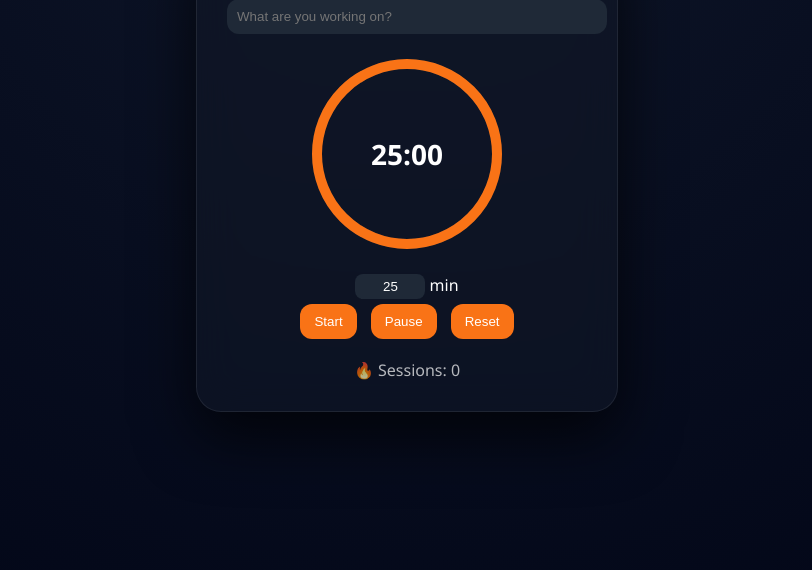
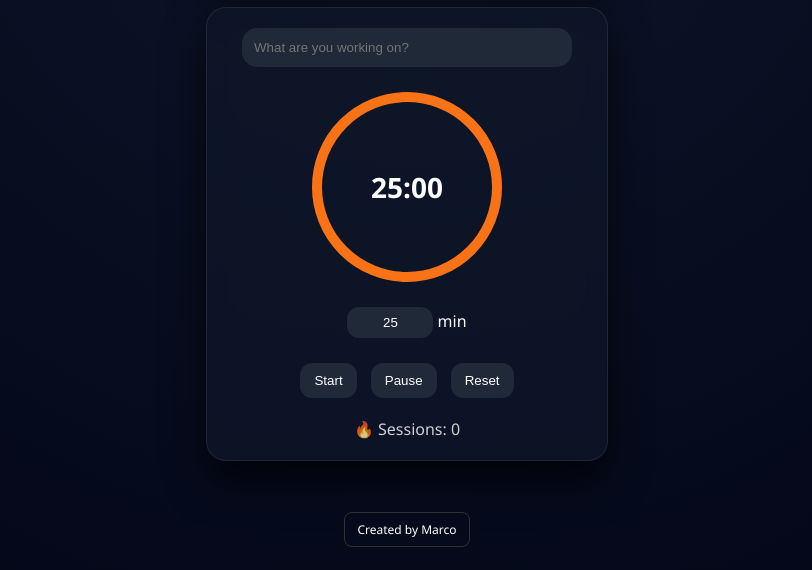
Before and after one commit to kambarovv/Tomato_Timer, a plain HTML site: page index.html in a window 1280 px wide. Shown: the part 230-800 px from the top of the page, without its empty margins (233-1045 px from the left). Drawn offline with Linux system fonts and the light colour scheme.

Commit message:
fix: updated and fixed the design

```diff
--- a/css/style.css
+++ b/css/style.css
@@ -1,48 +1,67 @@
 body {
   margin: 0;
-  font-family: 'Segoe UI', sans-serif;
+  font-family: "Segoe UI", sans-serif;
   background: radial-gradient(circle at top, #0f172a, #020617);
   color: white;
+  display: grid;
+  justify-content: center;
+  align-items: center;
+  min-height: 100vh;
+}
+
+input[type="number"]::-webkit-inner-spin-button,
+input[type="number"]::-webkit-outer-spin-button {
+  -webkit-appearance: none;
+  margin: 0;
+}
+input[type="number"] {
+  -moz-appearance: textfield;
+}
+
+.container {
+  width: 100%;
   display: flex;
   justify-content: center;
   align-items: center;
-  height: 100vh;
 }
 
-/* MAIN CARD */
-.card {
+.boxes {
+  display: flex;
+  flex-direction: column;
+  align-items: center;
+}
+
+.box {
+  margin: 10px 0;
   width: 360px;
-  padding: 30px;
-  border-radius: 25px;
-  background: rgba(17,24,39,0.6);
-  backdrop-filter: blur(20px);
-  border: 1px solid rgba(255,255,255,0.08);
-  box-shadow: 0 25px 60px rgba(0,0,0,0.7);
+  padding: 20px;
+  border-radius: 20px;
+  background: rgba(15, 23, 42, 0.7);
+  backdrop-filter: blur(12px);
+  border: 1px solid rgba(255, 255, 255, 0.08);
+  box-shadow: 0 20px 40px rgba(0, 0, 0, 0.7);
   text-align: center;
 }
 
-/* TITLE */
-.title {
-  font-size: 18px;
+.head_box {
+  margin-bottom: 20px;
+}
+
+.head_day {
+  margin-top: 10px;
   opacity: 0.7;
 }
 
-/* TASK INPUT */
-.task {
-  margin: 15px 0;
-}
-
 .task input {
-  width: 100%;
-  padding: 10px;
-  border-radius: 12px;
+  width: 85%;
+  padding: 12px;
+  border-radius: 15px;
   border: none;
   background: #1f2937;
   color: white;
   outline: none;
 }
 
-/* CIRCLE TIMER */
 .circle {
   position: relative;
   width: 200px;
@@ -69,7 +88,6 @@ circle {
   transition: stroke-dashoffset 1s linear;
 }
 
-/* TIME TEXT */
 .time {
   position: absolute;
   top: 50%;
@@ -79,29 +97,58 @@ circle {
   font-weight: bold;
 }
 
-/* CONTROLS */
+.custom {
+  margin-bottom: 20px;
+}
+
+.custom input {
+  width: 70px;
+  padding: 8px;
+  border-radius: 12px;
+  border: none;
+  text-align: center;
+  background: #1f2937;
+  color: white;
+  outline: none;
+}
+
 .controls button {
   margin: 5px;
   padding: 10px 14px;
   border-radius: 12px;
   border: none;
-  background: #f97316;
+  background: #1f2937;
   color: white;
   cursor: pointer;
+  transition: 0.2s;
 }
 
-/* CUSTOM TIME */
-.custom input {
-  width: 60px;
-  padding: 5px;
-  border-radius: 8px;
-  border: none;
-  text-align: center;
-  background: #1f2937;
-  color: white;
+.controls button:hover {
+  transform: scale(1.05);
+  background: #f97316;
 }
 
 .sessions {
   margin-top: 15px;
-  opacity: 0.7;
+  opacity: 0.8;
 }
+
+footer {
+  text-align: center;
+  padding: 15px;
+}
+
+footer a {
+  color: white;
+  font-size: 12px;
+  padding: 8px 12px;
+  border: 1px solid #333;
+  border-radius: 8px;
+  text-decoration: none;
+}
+
+@media (max-width: 600px) {
+  .box {
+    width: 90%;
+  }
+}
--- a/index.html
+++ b/index.html
@@ -1,53 +1,58 @@
-<!DOCTYPE html>
+<!doctype html>
 <html lang="en">
   <head>
     <meta charset="UTF-8" />
-<meta name="viewport" content="width=device-width, initial-scale=1.0"/>
+    <meta name="viewport" content="width=device-width, initial-scale=1.0" />
     <title>Focus OS</title>
-<link rel="stylesheet" href="./css/style.css">
-
+    <link rel="stylesheet" href="./css/style.css" />
   </head>
 
   <body>
-
-<div class="card">
-
-  <div class="title">🍅 Focus OS</div>
-
-  <!-- Task -->
-  <div class="task">
-    <input id="taskInput" placeholder="What are you working on?"/>
+    <div class="container">
+      <div class="boxes">
+        <div class="box head_box">
+          <header>
+            <h2>🍅 Tomato Timer</h2>
+            <h4>Focus on your habits</h4>
+            <div class="head_day" id="currentDay"></div>
+          </header>
         </div>
 
-  <!-- Timer -->
+        <div class="box">
+          <div class="task">
+            <input id="taskInput" placeholder="What are you working on?" />
+          </div>
+
           <div class="circle">
             <svg width="200" height="200">
-      <circle class="bg" cx="100" cy="100" r="90"/>
-      <circle class="progress" id="progress" cx="100" cy="100" r="90"/>
+              <circle class="bg" cx="100" cy="100" r="90" />
+              <circle class="progress" id="progress" cx="100" cy="100" r="90" />
             </svg>
             <div class="time" id="time">25:00</div>
           </div>
 
-  <!-- Custom Time -->
           <div class="custom">
-    <input id="minutes" value="25"> min
+            <input id="minutes" type="number" value="25" min="1" />
+            <span>min</span>
           </div>
 
-  <!-- Controls -->
           <div class="controls">
             <button onclick="start()">Start</button>
             <button onclick="pause()">Pause</button>
             <button onclick="reset()">Reset</button>
           </div>
 
-  <!-- Sessions -->
-  <div class="sessions">
-    🔥 Sessions: <span id="sessions">0</span>
+          <div class="sessions">🔥 Sessions: <span id="sessions">0</span></div>
+        </div>
+      </div>
     </div>
 
-</div>
+    <footer>
+      <a href="https://github.com/kambarovv" target="_blank">
+        Created by Marco
+      </a>
+    </footer>
 
     <script src="./js/script.js"></script>
-
   </body>
 </html>
--- a/js/script.js
+++ b/js/script.js
@@ -5,36 +5,56 @@ let sessions = 0;
 
 const progress = document.getElementById("progress");
 const timeEl = document.getElementById("time");
+const input = document.getElementById("minutes");
 
 const radius = 90;
 const circumference = 2 * Math.PI * radius;
 
 progress.style.strokeDasharray = circumference;
 
+
+function formatTime(seconds) {
+  const h = Math.floor(seconds / 3600);
+  const m = Math.floor((seconds % 3600) / 60);
+  const s = seconds % 60;
+
+  if (h > 0) {
+    return `${h}:${m.toString().padStart(2, "0")}:${s.toString().padStart(2, "0")}`;
+  }
+
+  return `${m}:${s.toString().padStart(2, "0")}`;
+}
+
 function update() {
-  let m = Math.floor(time / 60);
-  let s = time % 60;
-  timeEl.textContent = `${m}:${s.toString().padStart(2,"0")}`;
+  timeEl.textContent = formatTime(time);
 
   let percent = time / total;
   progress.style.strokeDashoffset = circumference * (1 - percent);
 }
 
+function getMinutes() {
+  let minutes = parseInt(input.value);
+  return isNaN(minutes) || minutes <= 0 ? 25 : minutes;
+}
+
 function start() {
   if (interval) return;
 
-  total = document.getElementById("minutes").value * 60;
+  total = getMinutes() * 60;
   if (time > total) time = total;
 
   interval = setInterval(() => {
     if (time <= 0) {
       clearInterval(interval);
       interval = null;
+
       sessions++;
       document.getElementById("sessions").textContent = sessions;
-      alert("Session Complete 🔥");
+
+      timeEl.textContent = "Done!";
       return;
     }
+
     time--;
     update();
   }, 1000);
@@ -48,9 +68,52 @@ function pause() {
 function reset() {
   clearInterval(interval);
   interval = null;
-  time = document.getElementById("minutes").value * 60;
+
+  time = getMinutes() * 60;
   total = time;
+
   update();
 }
 
+
+input.addEventListener("keydown", (e) => {
+  if (e.key === "ArrowUp") {
+    e.preventDefault();
+    input.value = parseInt(input.value || 0) + 1;
+    reset();
+  }
+
+  if (e.key === "ArrowDown") {
+    e.preventDefault();
+    input.value = Math.max(1, parseInt(input.value || 0) - 1);
+    reset();
+  }
+});
+
+
+input.addEventListener("wheel", (e) => {
+  e.preventDefault();
+
+  let value = parseInt(input.value || 0);
+
+  if (e.deltaY < 0) {
+    value++;
+  } else {
+    value = Math.max(1, value - 1);
+  }
+
+  input.value = value;
+  reset();
+});
+
+
+const today = new Date();
+document.getElementById("currentDay").innerText = today.toLocaleDateString(
+  "en-US",
+  {
+    month: "long",
+    day: "numeric",
+  },
+);
+
 update();
```
Lines whose indentation alone changed are shown as unchanged.
